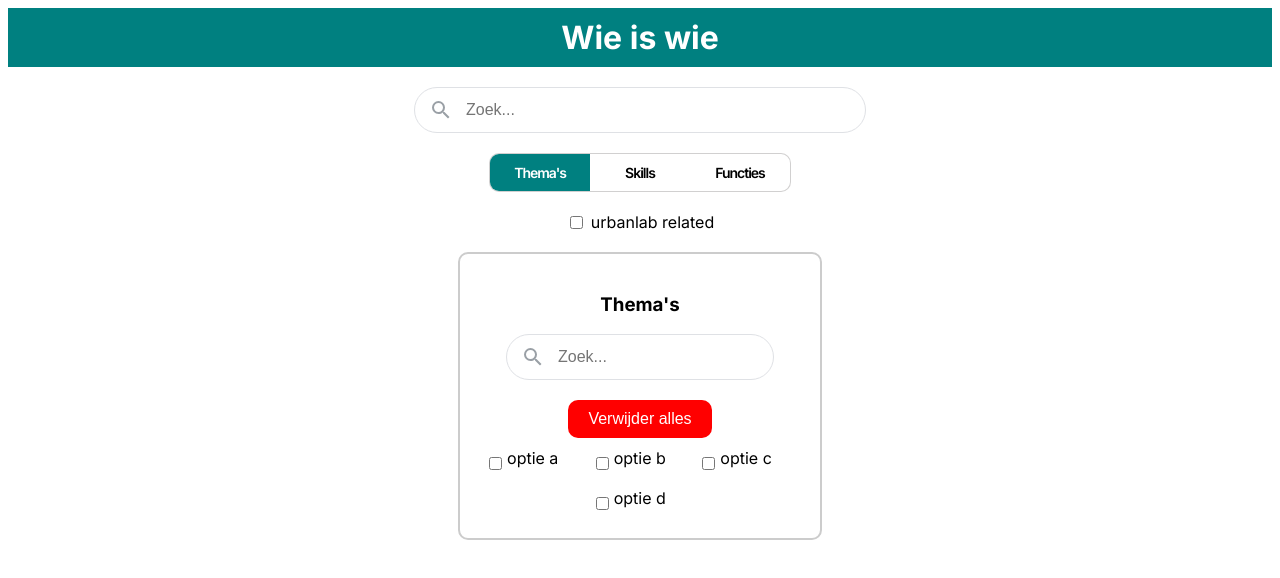
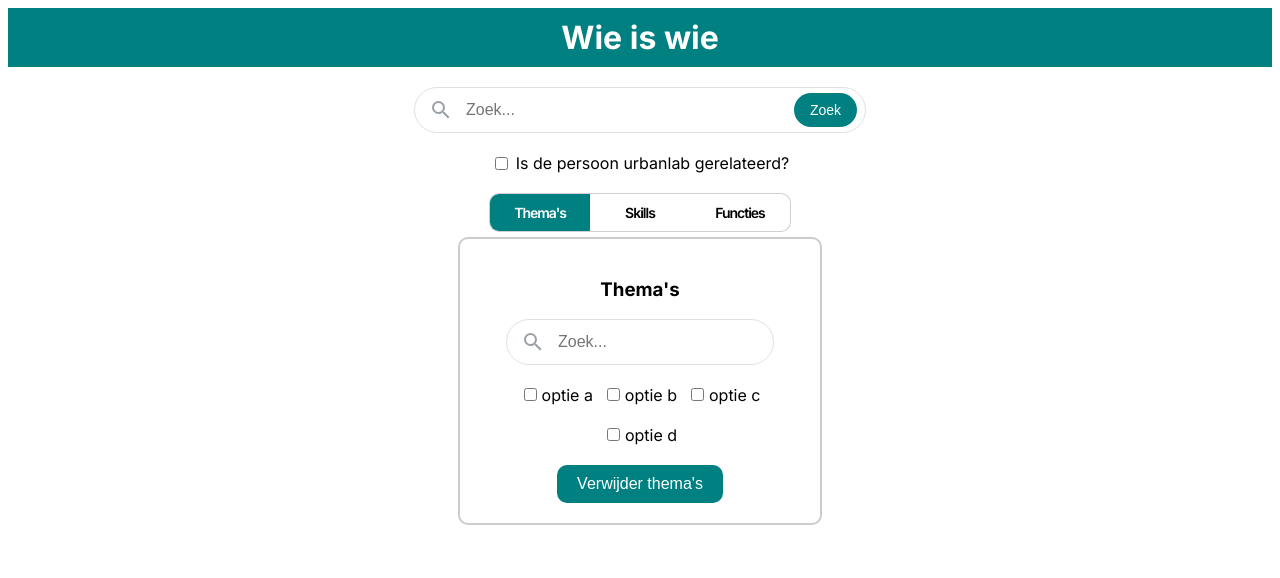
Before and after one commit to ThomasCl/ThomasCl.github.io, a Next.js app: page / in a window 1280 px wide. Both pictures are taken after a click on the label "Thema's". Shown: the top 578 px of the page. Built offline with nearby package versions, Linux system fonts and the light colour scheme.

Commit message:
frontend_V1

```diff
--- a/src/app/globals.css
+++ b/src/app/globals.css
@@ -109,7 +109,7 @@ body {
 }
 
 /* Stijl voor de thema-filter div */
-.themas-filter {
+.themas-filter, .skills-filter, .functies-filter{
   display: flex;
   flex-direction: column;
   align-items: center;
@@ -122,7 +122,7 @@ body {
 }
 
 /* Stijl voor de thema-bar input */
-.themas-bar {
+.themas-bar, .skills-bar, .functies-bar{
   width: 100%;
   height: 40px;
   padding: 10px;
@@ -133,23 +133,23 @@ body {
 }
 
 /* Stijl voor de thema-clearall button */
-.themas-clearall {
+.themas-clearall, .skills-clearall, .functies-clearall {
   padding: 10px 20px;
   font-size: 16px;
-  background-color: #ff0000;
+  background-color: teal;
   color: #fff;
   border: none;
   border-radius: 10px;
   cursor: pointer;
-  margin-bottom: 10px;
+  margin-top: 10px;
 }
 
-.themas-clearall:hover {
-  background-color: #cc0000;
+.themas-clearall:hover, .skills-clearall:hover, .functies-clearall:hover {
+  background-color: #005757;
 }
 
 /* Stijl voor de checkboxes en labels */
-.themas-checkbox-group {
+.themas-checkbox-group, .skills-checkbox-group, .functies-checkbox-group{
   display: flex;
   flex-wrap: wrap;
   justify-content: center;
@@ -157,151 +157,11 @@ body {
   width: 100%;
 }
 
-.themas-checkbox {
-  display: flex;
-  align-items: center;
-  width: calc(33.33% - 10px); /* Pas de breedte aan zodat maximaal 3 naast elkaar passen */
-}
-
-.themas-filter input[type="checkbox"] {
+.themas-filter input[type="checkbox"], .skills-filter input[type="checkbox"], .functies-filter input[type="checkbox"]{
   margin-right: 5px;
 }
 
-.themas-filter label {
-  display: inline-block;
-  font-size: 16px;
-  cursor: pointer;
-  margin-bottom: 10px;
-}
-
-
-
-/* Stijl voor de thema-filter div */
-.skills-filter {
-  display: flex;
-  flex-direction: column;
-  align-items: center;
-  margin-top: 20px;
-  padding: 20px;
-  border: 2px solid #ccc;
-  border-radius: 10px;
-  width: 320px;
-  margin: 0 auto; /* Centreer de div horizontaal */
-}
-
-/* Stijl voor de thema-bar input */
-.skills-bar {
-  width: 100%;
-  height: 40px;
-  padding: 10px;
-  font-size: 16px;
-  border: 2px solid #ccc;
-  border-radius: 10px;
-  margin-bottom: 10px;
-}
-
-/* Stijl voor de thema-clearall button */
-.skills-clearall {
-  padding: 10px 20px;
-  font-size: 16px;
-  background-color: #ff0000;
-  color: #fff;
-  border: none;
-  border-radius: 10px;
-  cursor: pointer;
-  margin-bottom: 10px;
-}
-
-.skills-clearall:hover {
-  background-color: #cc0000;
-}
-
-/* Stijl voor de checkboxes en labels */
-.skills-checkbox-group {
-  display: flex;
-  flex-wrap: wrap;
-  justify-content: center;
-  gap: 10px;
-  width: 100%;
-}
-
-.skills-checkbox {
-  display: flex;
-  align-items: center;
-  width: calc(33.33% - 10px); /* Pas de breedte aan zodat maximaal 3 naast elkaar passen */
-}
-
-.skills-filter input[type="checkbox"] {
-  margin-right: 5px;
-}
-
-.skills-filter label {
-  display: inline-block;
-  font-size: 16px;
-  cursor: pointer;
-  margin-bottom: 10px;
-}
-
-/* Stijl voor de thema-filter div */
-.functies-filter {
-  display: flex;
-  flex-direction: column;
-  align-items: center;
-  margin-top: 20px;
-  padding: 20px;
-  border: 2px solid #ccc;
-  border-radius: 10px;
-  width: 320px;
-  margin: 0 auto; /* Centreer de div horizontaal */
-}
-
-/* Stijl voor de thema-bar input */
-.functies-bar {
-  width: 100%;
-  height: 40px;
-  padding: 10px;
-  font-size: 16px;
-  border: 2px solid #ccc;
-  border-radius: 10px;
-  margin-bottom: 10px;
-}
-
-/* Stijl voor de thema-clearall button */
-.functies-clearall {
-  padding: 10px 20px;
-  font-size: 16px;
-  background-color: #ff0000;
-  color: #fff;
-  border: none;
-  border-radius: 10px;
-  cursor: pointer;
-  margin-bottom: 10px;
-}
-
-.functies-clearall:hover {
-  background-color: #cc0000;
-}
-
-/* Stijl voor de checkboxes en labels */
-.functies-checkbox-group {
-  display: flex;
-  flex-wrap: wrap;
-  justify-content: center;
-  gap: 10px;
-  width: 100%;
-}
-
-.themas-checkbox {
-  display: flex;
-  align-items: center;
-  width: calc(33.33% - 10px); /* Pas de breedte aan zodat maximaal 3 naast elkaar passen */
-}
-
-.functies-filter input[type="checkbox"] {
-  margin-right: 5px;
-}
-
-.functies-filter label {
+.themas-filter label, .skills-filter label, .functies-filter label{
   display: inline-block;
   font-size: 16px;
   cursor: pointer;
@@ -402,6 +262,25 @@ body {
   margin-right: 12px
 }
 
+.searchbar-submit {
+  background-color: teal;
+  border: none;
+  color: white;
+  border-radius: 24px;
+  height: 34px;
+  padding: 0 16px;
+  cursor: pointer;
+  font-size: 14px;
+  font-family: arial, sans-serif;
+  display: flex;
+  align-items: center;
+  justify-content: center;
+}
+
+.searchbar-submit:hover {
+  background-color: #005757;
+}
+
 .radio-input input {
   display: none;
 }
@@ -419,6 +298,7 @@ body {
   overflow: hidden;
   border: 1px solid rgba(53, 52, 52, 0.226);
   margin: auto;
+  margin-bottom: 5px;
 }
 
 .radio-input label {
@@ -432,6 +312,7 @@ body {
   font-weight: 600;
   letter-spacing: -1px;
   font-size: 14px;
+  font: serif;
 }
 
 .selection {
--- a/src/app/page.tsx
+++ b/src/app/page.tsx
@@ -114,7 +114,14 @@ const SearchBar: React.FC = () => {
               <div className="searchbar-input-spacer"></div>
               <input type="text" className="searchbar-input" name="q" title="Search" role="combobox" placeholder="Zoek..."/>
           </div>
+          <button type="submit" className="searchbar-submit">Zoek</button>
       </div>
+    </div>
+    <div className="checkbox-container">
+      <input type="checkbox" id="myCheckbox"/>
+      <label>
+        Is de persoon urbanlab gerelateerd?
+      </label>
     </div>
     <div className="radio-input">
       <label>
@@ -131,12 +138,7 @@ const SearchBar: React.FC = () => {
       </label>
       <span className="selection"></span>
     </div>
-    <div className="checkbox-container">
-      <input type="checkbox" id="myCheckbox"/>
-      <label>
-        urbanlab related
-      </label>
-    </div>
+
 
     {showThemasFilter && (
     <div className="themas-filter">
@@ -160,34 +162,35 @@ const SearchBar: React.FC = () => {
             </div>
         </div>
       </div>
-      <button type="submit" className="themas-clearall" onClick={handleThemaClearAll}>Verwijder alles</button>
       <div className="themas-checkbox-group">
-        <div className="themas-checkbox">
+        <div className="themaA">
           <input type="checkbox" id="themaA" checked={themaCheckboxes.themaA} onChange={handleThemaCheckboxChange}/>
           <label>
             optie a
           </label>
         </div>
-        <div className="themas-checkbox">
+        <div className="themaB">
           <input type="checkbox" id="themaB" checked={themaCheckboxes.themaB} onChange={handleThemaCheckboxChange}/>
           <label>
             optie b
           </label>
         </div>
-        <div className="themas-checkbox">
+        <div className="themaC">
           <input type="checkbox" id="themaC" checked={themaCheckboxes.themaC} onChange={handleThemaCheckboxChange}/>
           <label>
             optie c
           </label>
         </div>
-        <div className="themas-checkbox">
+        <div className="themaD">
           <input type="checkbox" id="themaD" checked={themaCheckboxes.themaD} onChange={handleThemaCheckboxChange}/>
           <label>
             optie d
           </label>
         </div>
       </div>
+      <button type="submit" className="themas-clearall" onClick={handleThemaClearAll}>Verwijder thema's</button>
     </div>
+
     )}
 
     {showSkillsFilter && (
@@ -212,21 +215,21 @@ const SearchBar: React.FC = () => {
               </div>
           </div>
       </div>
-      <button type="submit" className="skills-clearall" onClick={handleSkillClearAll}>Verwijder alles</button>
       <div className="skills-checkbox-group">
-        <div className="skills-checkbox">
+        <div className="skillA">
           <input type="checkbox" id="skillA" checked={skillCheckboxes.skillA} onChange={handleSkillCheckboxChange}/>
           <label>
             optie a
           </label>
         </div>
-        <div className="skills-checkbox">
+        <div className="skillB">
           <input type="checkbox" id="skillB" checked={skillCheckboxes.skillB} onChange={handleSkillCheckboxChange}/>
           <label>
             optie b
           </label>
         </div>
       </div>
+      <button type="submit" className="skills-clearall" onClick={handleSkillClearAll}>Verwijder skills</button>
     </div>
     )}
 
@@ -252,21 +255,22 @@ const SearchBar: React.FC = () => {
             </div>
         </div>
       </div>
-      <button type="submit" className="functies-clearall" onClick={handleFunctieClearAll}>Verwijder alles</button>
+
       <div className="functies-checkbox-group">
-        <div className="functies-checkbox">
+        <div className="functieA">
           <input type="checkbox" id="functieA" checked={functieCheckboxes.functieA} onChange={handleFunctieCheckboxChange}/>
           <label>
             optie a
           </label>
         </div>
-        <div className="functies-checkbox">
+        <div className="functieB">
           <input type="checkbox" id="functieB" checked={functieCheckboxes.functieB} onChange={handleFunctieCheckboxChange}/>
           <label>
             optie b
           </label>
         </div>
       </div>
+      <button type="submit" className="functies-clearall" onClick={handleFunctieClearAll}>Verwijder functies</button>
     </div>
     )}
     </>
```
